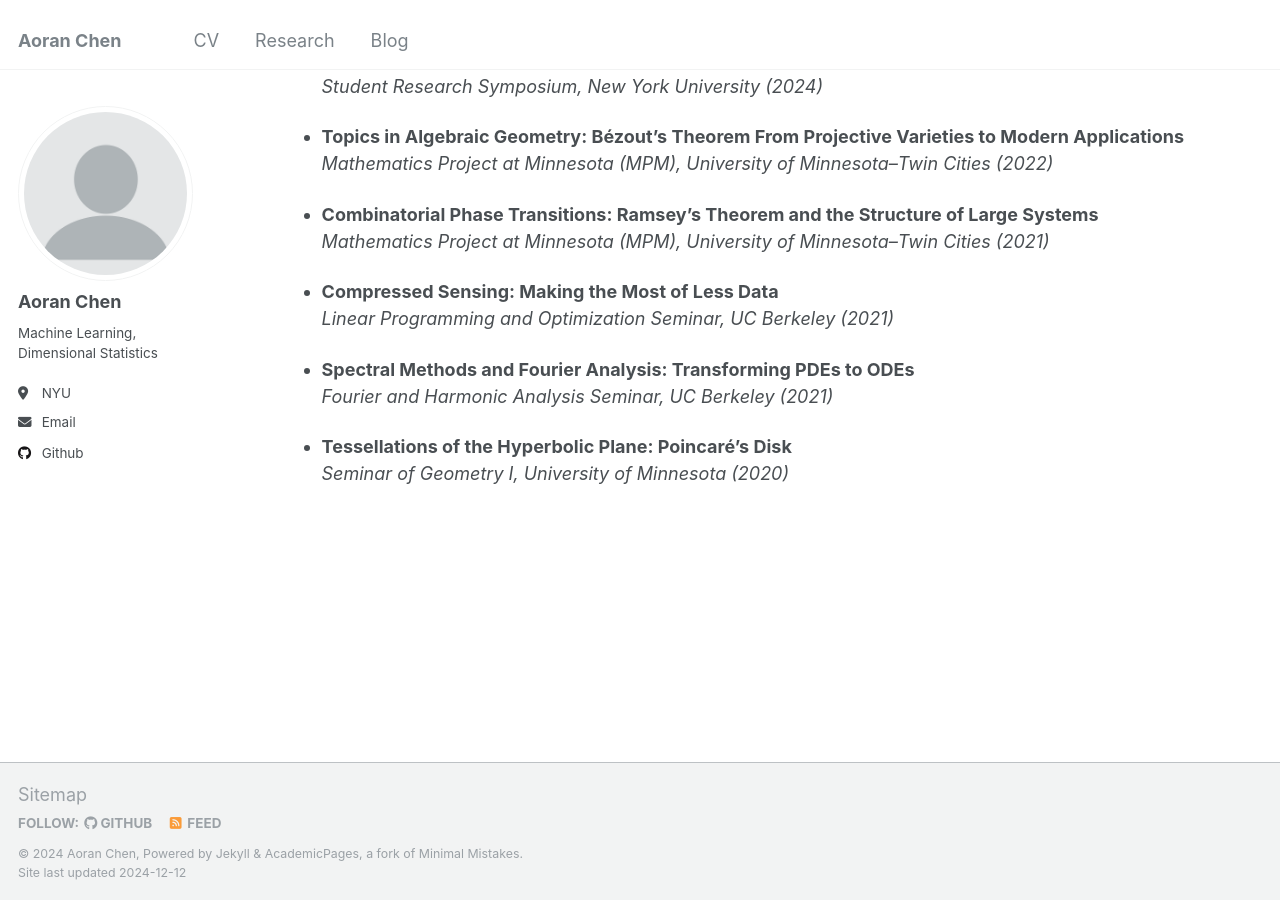
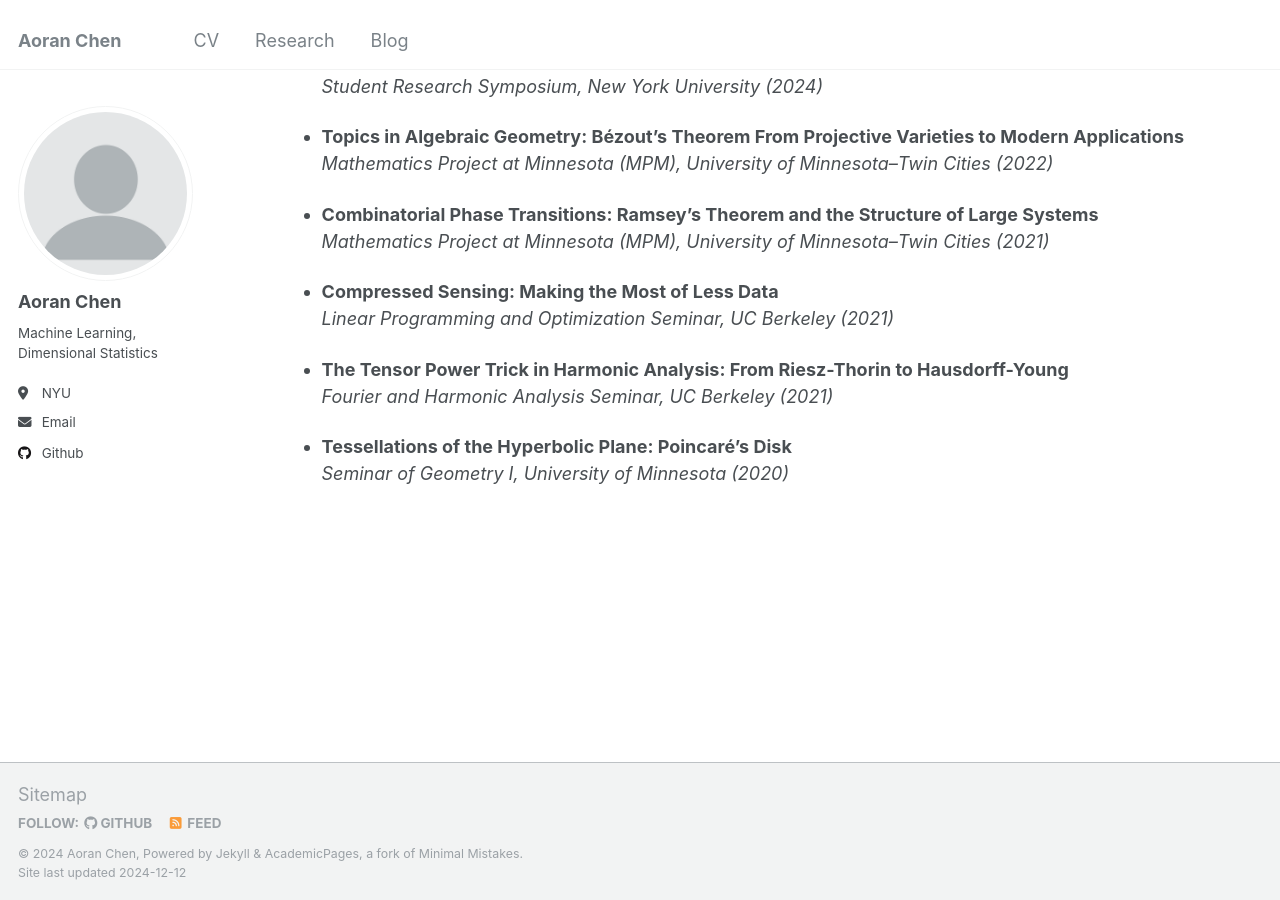
Before and after one commit to samohtaerg/samohtaerg.github.io, a Jekyll site: the page built from _pages/Research.md, in a window 1280 px wide and 900 px high, scrolled down 2050 px. Built offline with Jekyll 4.4.1, drawn with Linux system fonts in a browser that asks for light colours.

Commit message:
Update Research.md

```diff
--- a/_pages/Research.md
+++ b/_pages/Research.md
@@ -71,7 +71,7 @@ I focus on two core questions:
 - **Compressed Sensing: Making the Most of Less Data**
   *Linear Programming and Optimization Seminar, UC Berkeley (2021)*
 
-- **Spectral Methods and Fourier Analysis: Transforming PDEs to ODEs**
+- **The Tensor Power Trick in Harmonic Analysis: From Riesz-Thorin to Hausdorff-Young**
   *Fourier and Harmonic Analysis Seminar, UC Berkeley (2021)*
 
 - **Tessellations of the Hyperbolic Plane: Poincaré's Disk**
```
